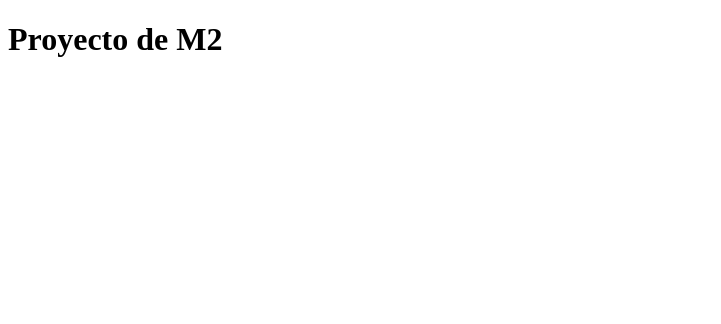
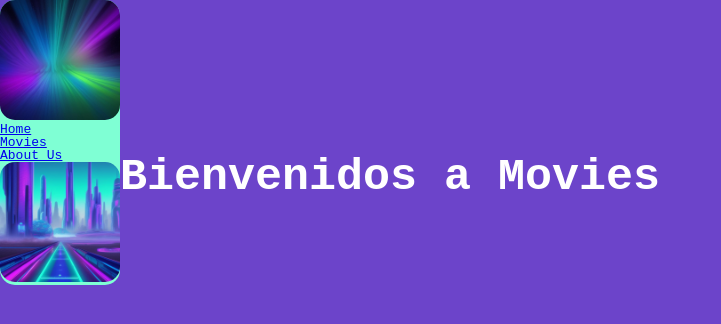
Before and after one commit to pi-rym/PM2-AndreaIRL, a website: page front/index.html in a window 1280 px wide. Shown: the whole page, without its empty margins (0-721 px from the left). Drawn offline with Linux system fonts and the light colour scheme.

Commit message:
Maqueteo del sitio
se estructura el proyecto

```diff
--- a/front/index.html
+++ b/front/index.html
@@ -3,10 +3,35 @@
   <head>
     <meta charset="UTF-8" />
     <meta name="viewport" content="width=device-width, initial-scale=1.0" />
+    <link rel="stylesheet" href="./styles/reset.css">
+    <link rel="stylesheet" href="./styles/styles.css">
     <title>Document</title>
   </head>
   <body>
-    <h1>Proyecto de M2</h1>
+    <header>
+      <!--logo del sitio-->
+      <img
+        src="styles/assets/Untitled Project (1).jpg"
+        alt="Aqui va el logo"
+        id="logoSitio"
+      />
+      <!--Barra de navegacion-->
+      <nav id="nav">
+        <ul>
+          <li><a href="./index.html"> Home </a></li>
+          <li><a href="./pages/Movies.html"> Movies </a></li>
+          <li><a href="./pages/About Us.html"> About Us </a></li>
+        </ul>
+      </nav>
+      <!--logo Login-->
+      <img
+      src="styles/assets/Untitled Project.jpg"
+      alt="imagen de inicio de sesion"
+      id="iconLogin"
+      />
+    </header>
+    <h1>Bienvenidos a Movies</h1>
+
 
     <script src="./scripts/tempData.js"></script>
     <script src="./scripts/index.js"></script>
```
